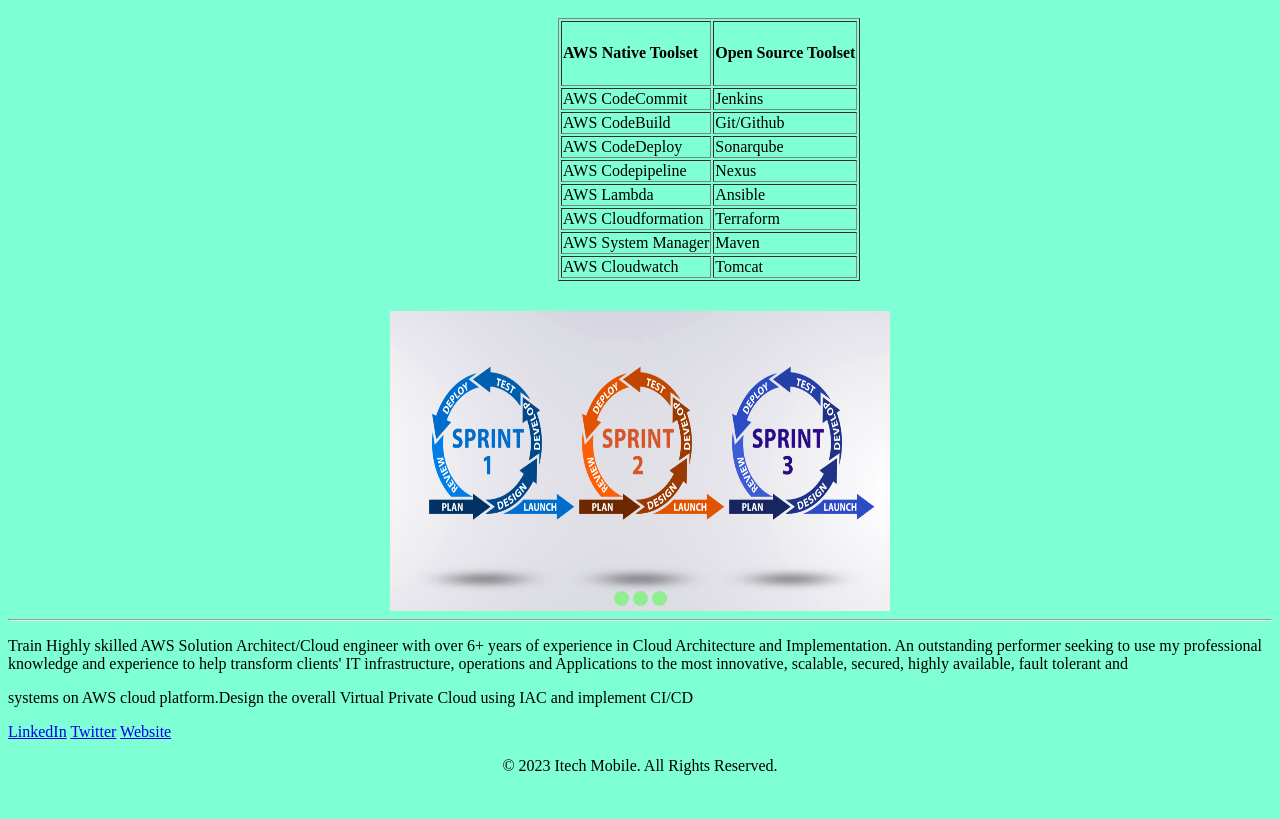
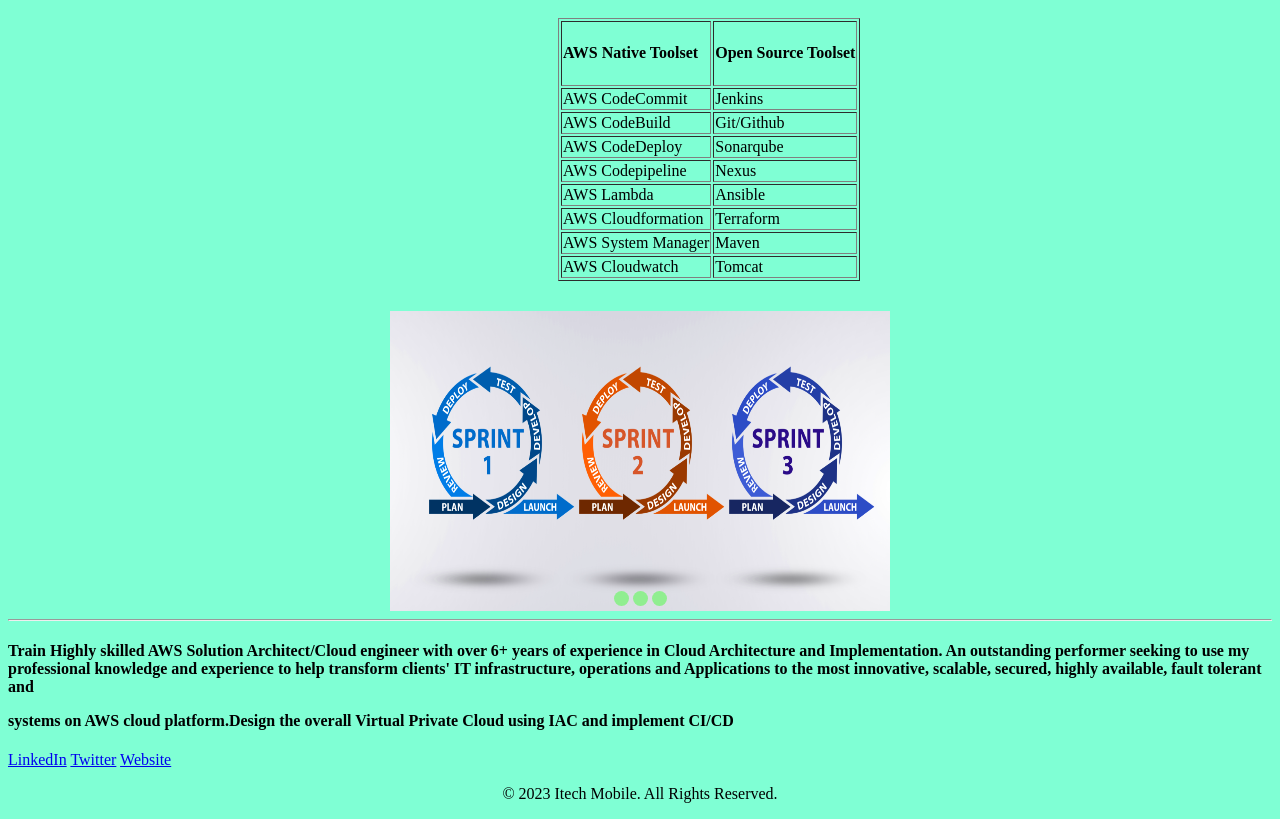
Before and after one commit to ndahisaac/Jan_2023_projects, a plain HTML site: page index.html in a window 1280 px wide. Shown: the part 187-1006 px from the top of the page. Before the commit the page ends 978 px from the top, so only its background shows below. Drawn offline with Linux system fonts and the light colour scheme.

Commit message:
changed to h2

```diff
--- a/index.html
+++ b/index.html
@@ -185,12 +185,12 @@
       <a href="#slide-2"></a>
       <a href="#slide-3"></a>
 
-    </div>
+    </div> <hr>
 
   </div><hr>
   <div class="textarea">
 
-    <p> Train Highly skilled AWS Solution Architect/Cloud
+    <h4><p> Train Highly skilled AWS Solution Architect/Cloud
     engineer with over 6+ years of experience
     in Cloud Architecture and Implementation. An outstanding performer seeking to use
     my professional knowledge
@@ -201,7 +201,7 @@ highly available, fault tolerant and
 </p>
  <p> systems on AWS cloud platform.Design the overall Virtual Private
  Cloud using IAC and implement CI/CD
-</p>
+</p></h4>
 </div>
   <div class="bottom-container">
     <a class="footer-link" href="https://www.linkedin.com/company/ndakum-consulting/">LinkedIn</a>
```
